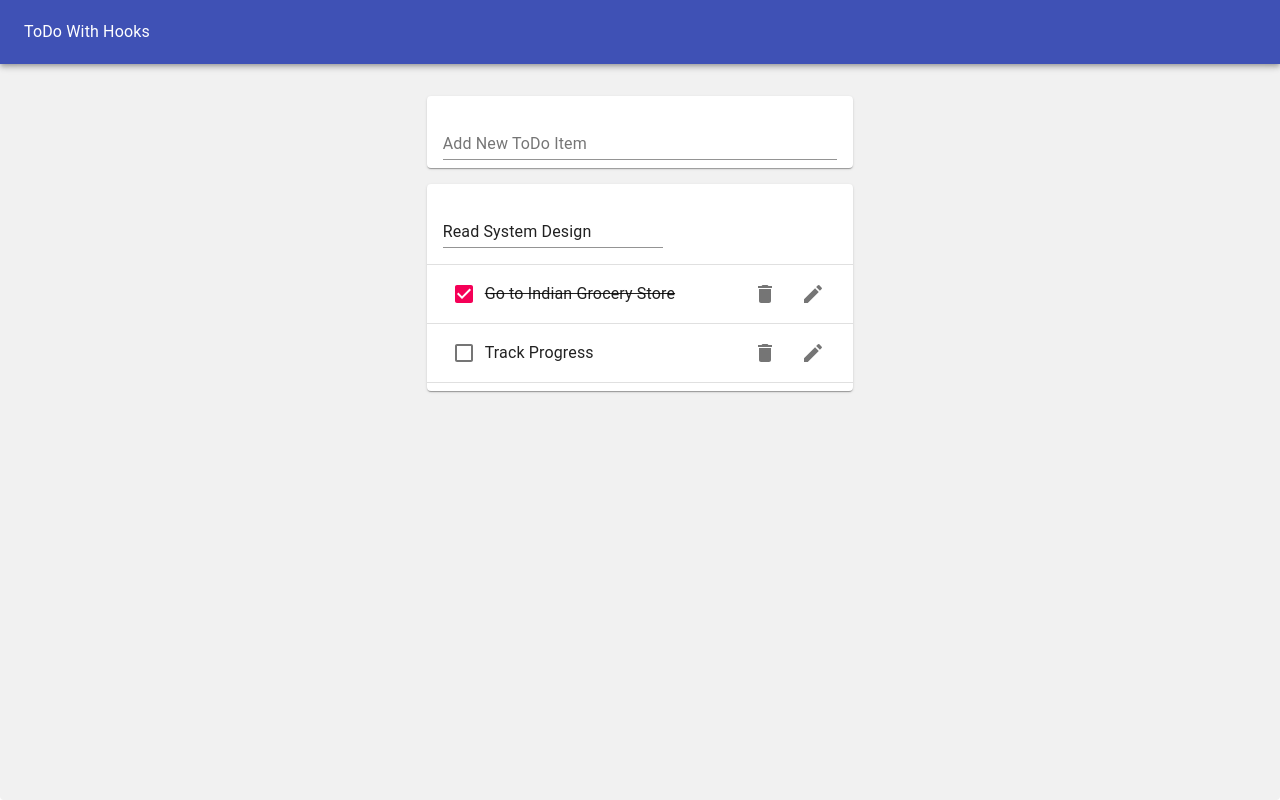
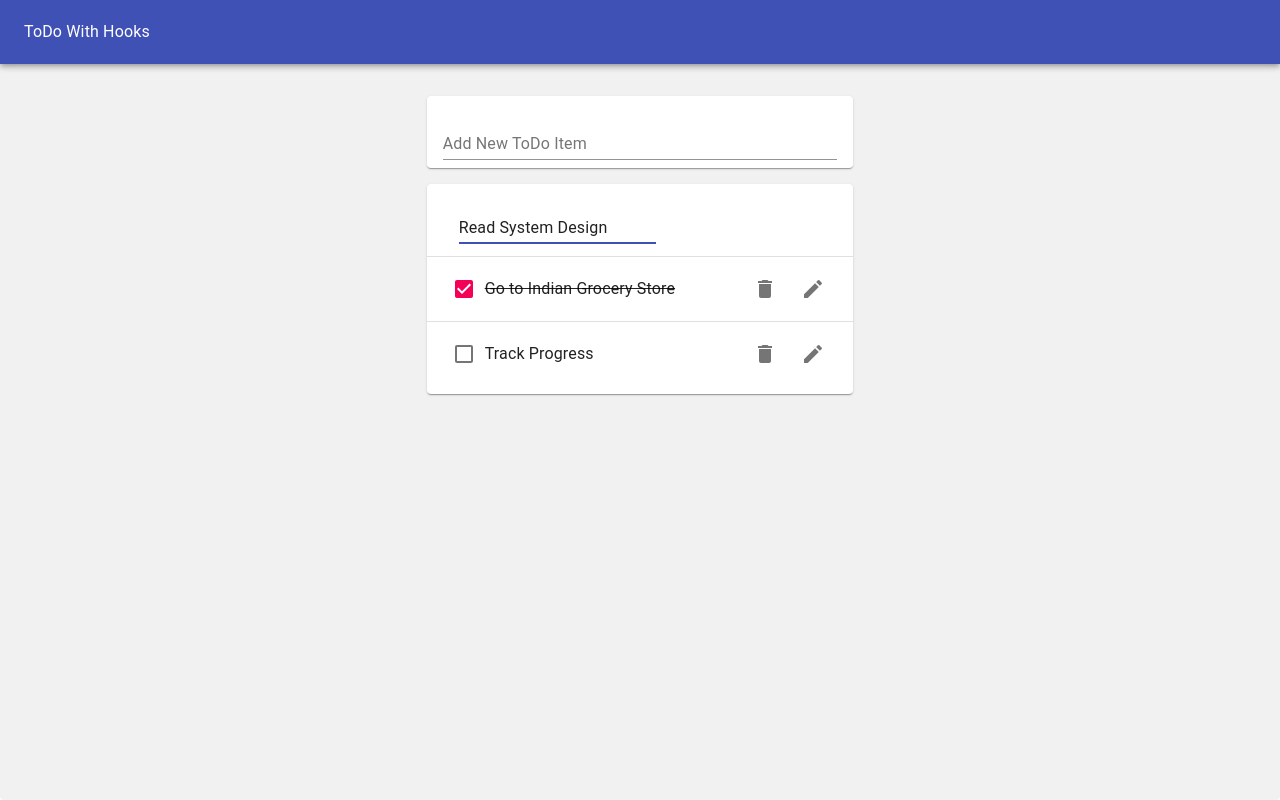
Before and after one commit to snehal1791/Udemy-JS, a React (Create React App) app in the folder todo-list-hooks/: page / in a window 1280 px wide. Both pictures are taken after a click on the button 813 px from the left and 221 px from the top of the page. Built offline with nearby package versions, Linux system fonts and the light colour scheme.

Commit message:
update styles foe the todo list items

```diff
--- a/todo-list-hooks/src/EditToDoForm.js
+++ b/todo-list-hooks/src/EditToDoForm.js
@@ -11,12 +11,15 @@ function EditToDoForm({ id, task, editToDo, toggleIsEditing }) {
                 reset();
                 toggleIsEditing();
             }
-        }>
+        }
+        style={{ margin: '1rem',width: '50%' }}
+        >
             <TextField
                 margin='normal'
                 value={value}
                 onChange={handleChange}
                 fullWidth
+                autoFocus
             />
         </form>
     )
--- a/todo-list-hooks/src/ToDo.js
+++ b/todo-list-hooks/src/ToDo.js
@@ -12,7 +12,7 @@ import ListItemSecondaryAction from "@material-ui/core/ListItemSecondaryAction";
 function ToDo({ id, task, completed, removeToDo, toggleCompletion, editToDo }) {
     const [isEditing, toggleIsEditing] = useToggle();
     return (
-        <ListItem>
+        <ListItem style={{ height: "64px"}}>
             {isEditing ?
             <EditToDoForm id={id} task={task} editToDo={editToDo} toggleIsEditing={toggleIsEditing} />
             :
--- a/todo-list-hooks/src/ToDoList.js
+++ b/todo-list-hooks/src/ToDoList.js
@@ -8,7 +8,7 @@ function ToDoList(props) {
     return (
         <Paper>
             <List>
-                {props.todos.map(todo => (
+                {props.todos.map((todo, idx) => (
                     <>
                         <ToDo
                             id={todo.id}
@@ -18,7 +18,7 @@ function ToDoList(props) {
                             removeToDo={props.removeToDo}
                             toggleCompletion={props.toggleCompletion}
                             editToDo={props.editToDo} />
-                        <Divider />
+                        {idx < props.todos.length - 1 && <Divider />}
                     </>
                 ))}
             </List>
```
